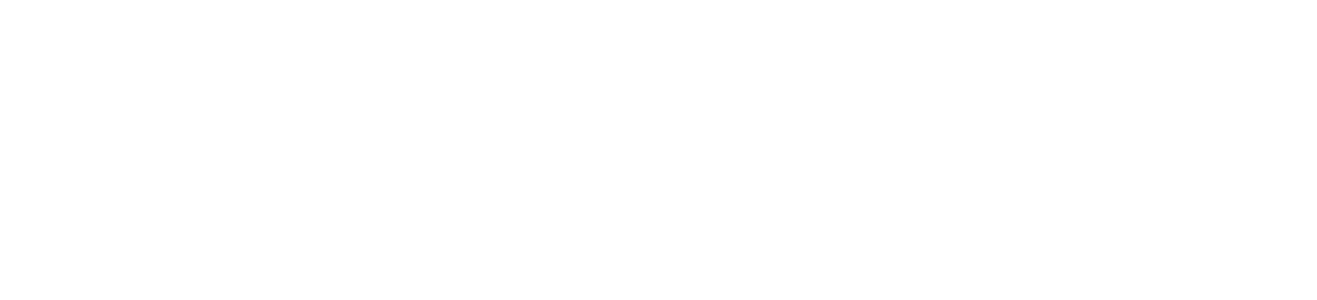
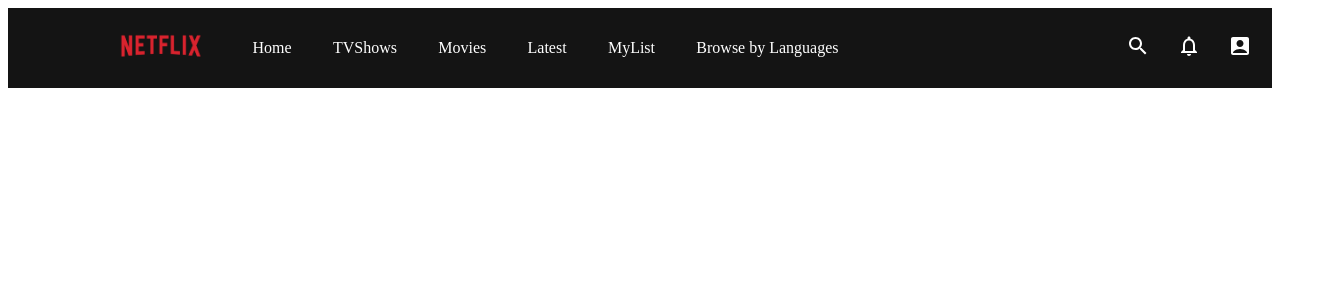
Before and after one commit to Rebiya/NetflixClone, a React (Vite) app in the folder NetflixClone/: page / in a window 1280 px wide. Shown: the top 300 px of the page, 1317 px wide, since content can reach past the window. Built offline with nearby package versions, Linux system fonts and the light colour scheme.

Commit message:
Header is commited

```diff
--- a/NetflixClone/package.json
+++ b/NetflixClone/package.json
@@ -10,6 +10,10 @@
     "preview": "vite preview"
   },
   "dependencies": {
+    "@emotion/react": "^11.13.3",
+    "@emotion/styled": "^11.13.0",
+    "@mui/icons-material": "^6.1.7",
+    "@mui/material": "^6.1.7",
     "react": "^18.3.1",
     "react-dom": "^18.3.1"
   },
--- /dev/null
+++ b/NetflixClone/src/Components/Header/Header.css
@@ -0,0 +1,43 @@
+.header_outer_container {
+  position: sticky;
+  top: 0;
+  display: flex;
+  justify-content: center;
+  align-items: center;
+  /* background-color: rgb(148, 132, 132); */
+  background-color: rgb(20, 20, 20);
+  /* background-color: transparent; */
+  height: 10vh;
+  color: white;
+  transition: all 0.5s;
+  transition-timing-function: ease-in;
+  z-index: 1;
+  /* background-color: red; */
+}
+.nav__black {
+  background-color: rgb(20, 20, 20);
+}
+.header_container {
+  width: 90%;
+  display: flex;
+  justify-content: space-between;
+  align-items: center;
+  /* background-color: yellow; */
+}
+.header_left ul {
+  width: 140%;
+  display: flex;
+  justify-content: space-between;
+  align-items: center;
+  list-style: none;
+  cursor: pointer;
+  /* background-color: lightblue; */
+}
+.header_right ul {
+  width: 150%;
+  display: flex;
+  justify-content: space-around;
+  list-style: none;
+  cursor: pointer;
+  /* background-color: lightgreen; */
+}
--- /dev/null
+++ b/NetflixClone/src/Components/Header/Header.jsx
@@ -0,0 +1,48 @@
+import React from "react";
+import "./header.css";
+import NetflixLogo from "../../assets/img/NetflixLogo.png";
+import SearchIcon from "@mui/icons-material/Search";
+import NotificationsNoneIcon from "@mui/icons-material/NotificationsNone";
+import AccountBoxIcon from "@mui/icons-material/AccountBox";
+import ArrowDropDownIcon from "@mui/icons-material/ArrowDropDown";
+
+const Header = () => {
+  return (
+    <div className="header_outer_container">
+      <div className="header_container">
+        <div className="header_left">
+          <ul>
+            <li>
+              <img src={NetflixLogo} alt="Netflix Logo" width="100" />
+            </li>
+            {/* <li>Netflix</li> */}
+            <li>Home</li>
+            <li>TVShows</li>
+            <li>Movies</li>
+            <li>Latest</li>
+            <li>MyList</li>
+            <li>Browse by Languages</li>
+          </ul>
+        </div>
+        <div className="header_right">
+          <ul>
+            <li>
+              <SearchIcon />
+            </li>
+            <li>
+              <NotificationsNoneIcon />
+            </li>
+            <li>
+              <AccountBoxIcon />
+            </li>
+            <li>
+              <ArrowDropDownIcon />
+            </li>
+          </ul>
+        </div>
+      </div>
+    </div>
+  );
+};
+
+export default Header;
--- a/NetflixClone/src/Pages/Home/Home.jsx
+++ b/NetflixClone/src/Pages/Home/Home.jsx
@@ -1,13 +1,12 @@
-import React from 'react'
+import React from "react";
+import Header from "../../Components/Header/Header.jsx";
 
 const Home = () => {
   return (
     <>
+      <Header />
+    </>
+  );
+};
 
-
-
-    </>
-  )
-}
-
-export default Home
+export default Home;
```
Also changed, not shown: NetflixClone/src/assets/img/NetflixLogo.png (added), 1 other file (tests, documents, lock files or other folders).
